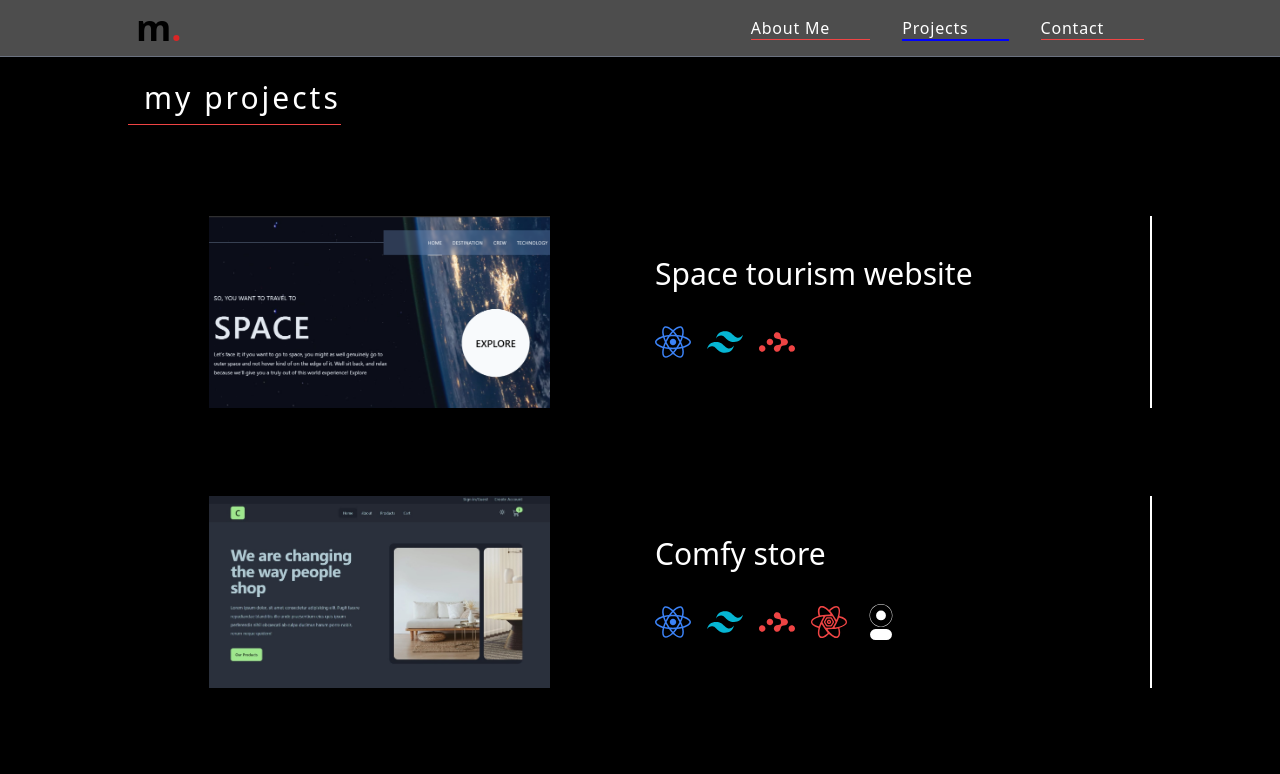
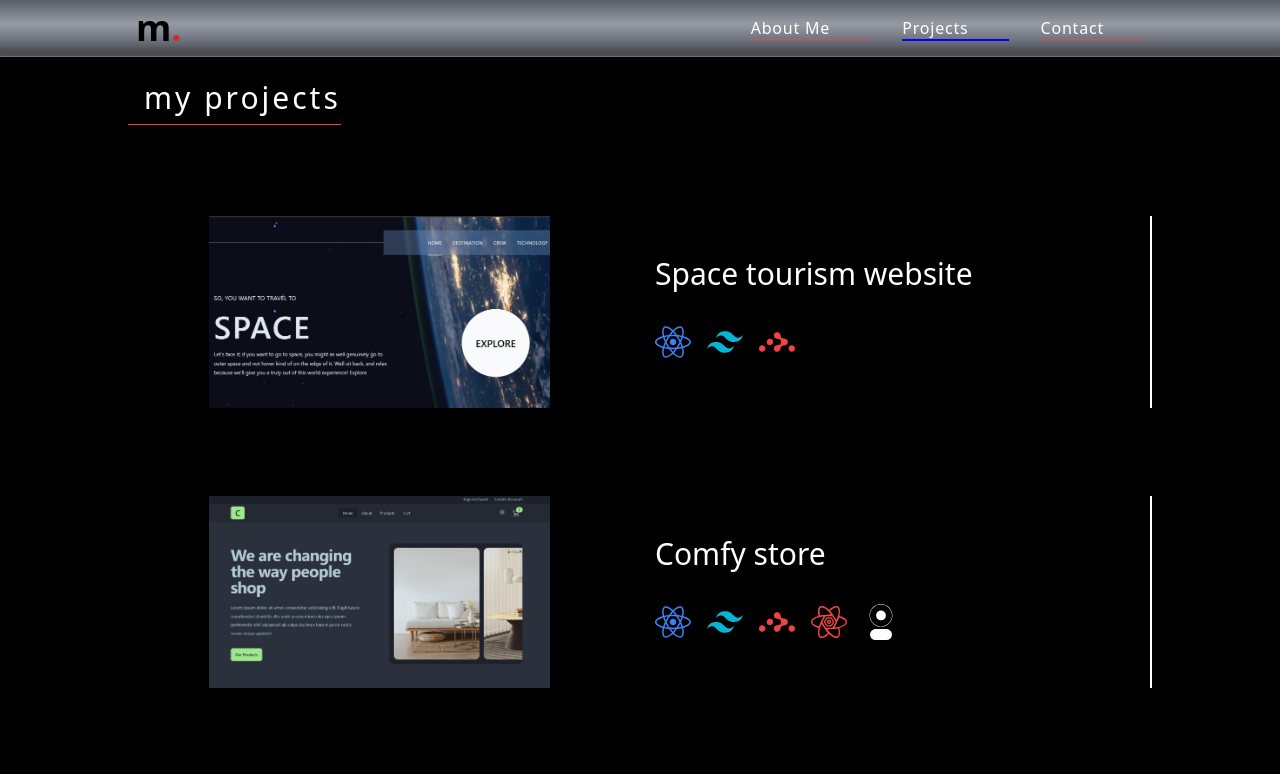
Before and after one commit to mareye87/portfolio, a React (Vite) app: page /projects in a window 1280 px wide. Shown: the top 774 px of the page. Built offline with nearby package versions, Linux system fonts and the light colour scheme.

Commit message:
secured email key and password

```diff
--- a/src/components/AboutMeText.jsx
+++ b/src/components/AboutMeText.jsx
@@ -54,7 +54,7 @@ const AboutMeText = ({ isSmile, makeSmile }) => {
               <h4 className="px-2 lg:text-lg   ">Think about it and</h4>
               <button
                 onClick={makeSmile}
-                className="text-xs font-semibold bg-gradient-to-b from-red-700 via-red-400 to-red-700  text-slate-900 shadow-md rounded-full px-2 pb-[1px] hover:scale-95 transition duration-300"
+                className="text-xs font-semibold bg-gradient-to-b from-red-700 via-red-400 to-red-700  text-slate-900 shadow-md rounded-full px-2 pb-[1px] hover:scale-95 transition duration-300 animate-bounce"
               >
                 make me smile
               </button>
--- a/src/components/ContactUs.jsx
+++ b/src/components/ContactUs.jsx
@@ -12,9 +12,14 @@ export const ContactUs = () => {
     e.preventDefault();
     setIsSending(true);
     emailjs
-      .sendForm("service_fdlqd72", "template_mh7vwqg", form.current, {
-        publicKey: "pGggLZZXgcNCPajyb",
-      })
+      .sendForm(
+        import.meta.env.VITE_SERVICE_ID,
+        "template_mh7vwqg",
+        form.current,
+        {
+          publicKey: import.meta.env.VITE_PUBLIC_KEY,
+        }
+      )
       .then(
         () => {
           console.log("SUCCESS!");
--- a/src/components/Projects.jsx
+++ b/src/components/Projects.jsx
@@ -4,7 +4,7 @@ import ProjectCard from "./ProjectCard";
 
 const Projects = () => {
   return (
-    <div className=" py-20 px-2 bg-black ">
+    <div className=" py-20 px-2 bg-black  ">
       <div className="max-w-5xl mx-auto">
         <Title text="my projects" />
         <div className="mt-10 flex flex-col gap-6 overflow-hidden  ">
--- a/src/pages/ProjectsPage.jsx
+++ b/src/pages/ProjectsPage.jsx
@@ -3,7 +3,8 @@ import Projects from "../components/Projects";
 
 const ProjectsPage = () => {
   return (
-    <div className=" bg-gray-950">
+    <div className=" bg-gray-950 relative">
+      <div className="bg-gradient-to-b from-gray-900 via-gray-500 to-gray-900 backdrop-blur-3xl  fixed top-0 left-0 h-12 w-full"></div>
       <Projects />
     </div>
   );
```
